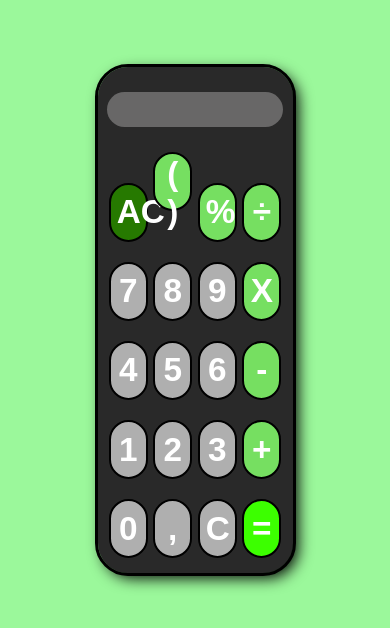
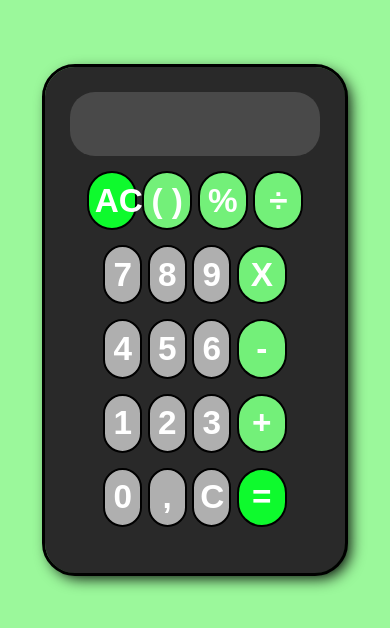
Before and after one commit to Callegari152/AGES-Projeto-Calculadora, a plain HTML site: page Calculadora/index.html in a window 390 px wide. Shown: the part 102-730 px from the top of the page. Drawn offline with Linux system fonts and the light colour scheme.

Commit message:
Calculadora Completa

```diff
--- a/Calculadora/index.html
+++ b/Calculadora/index.html
@@ -18,34 +18,34 @@
 
                 <div class= "botoes">
                     <div class = "linha">
-                        <button class ="botao" onclick="limparT()" id="limparT">AC</button>
-                        <button class ="botao" onclick="parenteses()" id="parenteses">( )</button>
-                        <button class ="botao" onclick="inserir('%')" id="porcentagem">%</button>
-                        <button class ="botao" onclick="inserir(' / ')" id="dividir">÷</button>
+                        <button class ="operador" onclick="limparT()" id="limparT">AC</button>
+                        <button class ="operador" onclick="parenteses()" id="parenteses">( )</button>
+                        <button class ="operador" onclick="inserir('%')" id="porcentagem">%</button>
+                        <button class ="operador" onclick="inserir(' / ')" id="dividir">÷</button>
                     </div>
                     <div class ="linha">
                         <button class = "botao" onclick="inserir('7')" id="sete" >7</button>
                         <button class = "botao" onclick="inserir('8')" id="oito">8</button>
                         <button class = "botao" onclick="inserir('9')" id="nove">9</button>
-                        <button class = "botao" onclick="inserir(' * ')" id="multiplicar">X</button>
+                        <button class = "operador" onclick="inserir(' * ')" id="multiplicar">X</button>
                     </div>
                    <div class = "linha">
                         <button class = "botao" onclick="inserir('4')" id="quatro">4</button>
                         <button class = "botao" onclick="inserir('5')" id="cinco">5</button>
                         <button class = "botao" onclick="inserir('6')" id="seis">6</button>
-                        <button class = "botao" onclick="inserir(' - ')" id="subtrair">-</button>
+                        <button class = "operador" onclick="inserir(' - ')" id="subtrair">-</button>
                     </div>
                    <div class = "linha">
                         <button class = "botao" onclick="inserir('1')" id="um">1</button>
                         <button class = "botao" onclick="inserir('2')" id="dois">2</button>
                         <button class = "botao" onclick="inserir('3')" id="tres">3</button>
-                        <button class = "botao" onclick="inserir(' + ')" id="adicionar">+</button>
+                        <button class = "operador" onclick="inserir(' + ')" id="adicionar">+</button>
                     </div>
                    <div class = "linha">
                         <button class = "botao" onclick="inserir('0')" id="zero">0</button>
                         <button class = "botao" onclick="inserir(',')" id="virgula">,</button>
                         <button class = "botao" onclick="limparP()" id="limparP">C</button>
-                        <button class = "botao" onclick="resultado()" id="resultado">=</button>
+                        <button class = "operador" onclick="resultado()" id="resultado">=</button>
                     </div>
                 </div>
 
--- a/Calculadora/script.js
+++ b/Calculadora/script.js
@@ -3,16 +3,26 @@ const operacaoP = document.getElementById("operacaoP")
 
 function inserir(numero){
     if (operacao.innerHTML[operacao.innerHTML.length - 1] == " "){
-        if(numero == " + " || numero == " - " || numero == " * " || numero == " / " || numero == " , "){
+        if(numero == " + " || numero == " - " || numero == " * " || numero == " / " ){
             operacao.innerHTML = operacao.innerHTML.substring(0, operacao.innerHTML.length - 3)
             operacao.innerHTML += numero;
-            console.log(numero)
+
+        } else {
+            operacao.innerHTML += numero;
+
+        }
+    } else if(operacao.innerHTML[operacao.innerHTML.length - 1] == ',') {
+        if(numero == ','){
+            operacao.innerHTML = operacao.innerHTML.substring(0, operacao.innerHTML.length - 1)
+            operacao.innerHTML += numero;
+
         } else {
             operacao.innerHTML += numero;
         }
     } else {
         operacao.innerHTML += numero
-        console.log(operacao.innerHTML[operacao.innerHTML.length - 1])
+
+
     }
 
 }
@@ -31,16 +41,19 @@ function limparT(){
 }
 
 function parenteses(){
-    if(operacao.innerHTML.includes('(')){
-        operacao.innerHTML = operacao.innerHTML + ")"
+    if(operacao.innerHTML.lastIndexOf('(') > operacao.innerHTML.lastIndexOf(')')){
+        operacao.innerHTML += ")"
     } else {
-        operacao.innerHTML = operacao.innerHTML + "("
+        operacao.innerHTML += "("
     }
 }
 
 
 function resultado(){
     operacaoP.innerHTML = operacao.innerHTML;
-    operacao.innerHTML = operacao.innerHTML.replace('%', '/100').replace("," , ".");
-    operacao.innerHTML = Number(eval(operacao.innerHTML)).toString().replace("." , ",");
+    console.log(operacao.innerHTML)
+    operacao.innerHTML = operacao.innerHTML.replace('%', '/100').replaceAll("," , ".");
+    console.log(operacao.innerHTML)
+    operacao.innerHTML = Number(eval(operacao.innerHTML)).toString().replace(".", ",");
+    console.log(operacao.innerHTML)
 }
--- a/Calculadora/styles.css
+++ b/Calculadora/styles.css
@@ -30,10 +30,11 @@ body {
     flex-direction: column;
     align-items: end;
     font-size: 45px;
-    background: #686767;
+    background: #494949;
+
 
     width: 55vw;
-    height: 30vh;
+    height: 50vh;
     max-width: 450px;
     border-radius: 25px;
     margin-top: 25px;
@@ -45,7 +46,12 @@ body {
 .display p {
     margin: 0;
     height: 50%;
-    margin-right: 10px;
+    margin-right: 15px;
+    max-width: 400px;
+    text-overflow: "";
+    overflow: hidden;
+    text-overflow: "";
+
 }
 
 .botoes{
@@ -61,59 +67,48 @@ body {
     border-style: solid;
     border-width: 2px;
     border-radius: 40px;
-    margin-top: 20px;
+    margin-top: 15px;
     height: 30vh;
     max-height: 90px;
     width: 30vw;
     max-width: 100px;
 }
 
-#limparT{
-    background-color: rgb(38, 121, 0);
-    margin-top: 10px;
+.operador{
+    background-color: rgb(115, 240, 121);
+    color: white;
+    font: bold 25pt Arial;
+    border-style: solid;
+    border-width: 2px;
+    border-radius: 40px;
+    margin-top: 0;
+    height: 30vh;
+    max-height: 90px;
+    width: 30vw;
+    max-width: 100px;
 }
 
 #resultado{
-    background-color: rgb(60, 255, 0);
+    background-color: rgb(14, 250, 45);
 }
 
-#adicionar{
-    background-color: rgb(118, 223, 97);
+#limparT{
+    background-color: rgb(14, 250, 45);
 }
 
-#subtrair{
-    background-color: rgb(118, 223, 97);
-}
-
-#dividir{
-    background-color: rgb(118, 223, 97);
-    margin-top: 10px;
-}
-
-#multiplicar{
-    background-color: rgb(118, 223, 97);
-}
-
-#parenteses{
-    background-color: rgb(118, 223, 97);
-    margin-top: 10px;
-}
-
-#porcentagem{
-    background-color: rgb(118, 223, 97);
-    margin-top: 10px;
+#operacao{
+    font-size-adjust: 2.5rem;
 }
 
 #operacaoP{
-    color: rgb(58, 58, 58);
-    font-size: 20px;
-    margin-top: 10px;
+    color: rgb(190, 190, 190);
 }
 
 
 
-button:hover {
-    background-color: rgb(206, 206, 206);
+
+button:hover{
+    background-color: rgb(255, 255, 255);
     color: black;
 }
 
@@ -129,7 +124,9 @@ button:active{
     .calculadora{
         width: 50vw;
         height: 60vh;
+        min-width: 300px;
     }
+
     .botao {
         height: 7vh;
         width: 10vw;
@@ -139,7 +136,10 @@ button:active{
         width: 75vw;
         height: 60vh;
         font: bold 15pt Arial;
+        min-width: 50px;
+
     }
+
     .display {
         height: 10vh;
         width: 45vw;
@@ -147,8 +147,13 @@ button:active{
         flex-direction: column;
         align-items: end;
         font-size: 25px;
+        min-width: 250px;
+    }
 
-
+    .operador{
+        height: 7vh;
+        width: 10vw;
+        min-width: 50px;
     }
 
 
```
